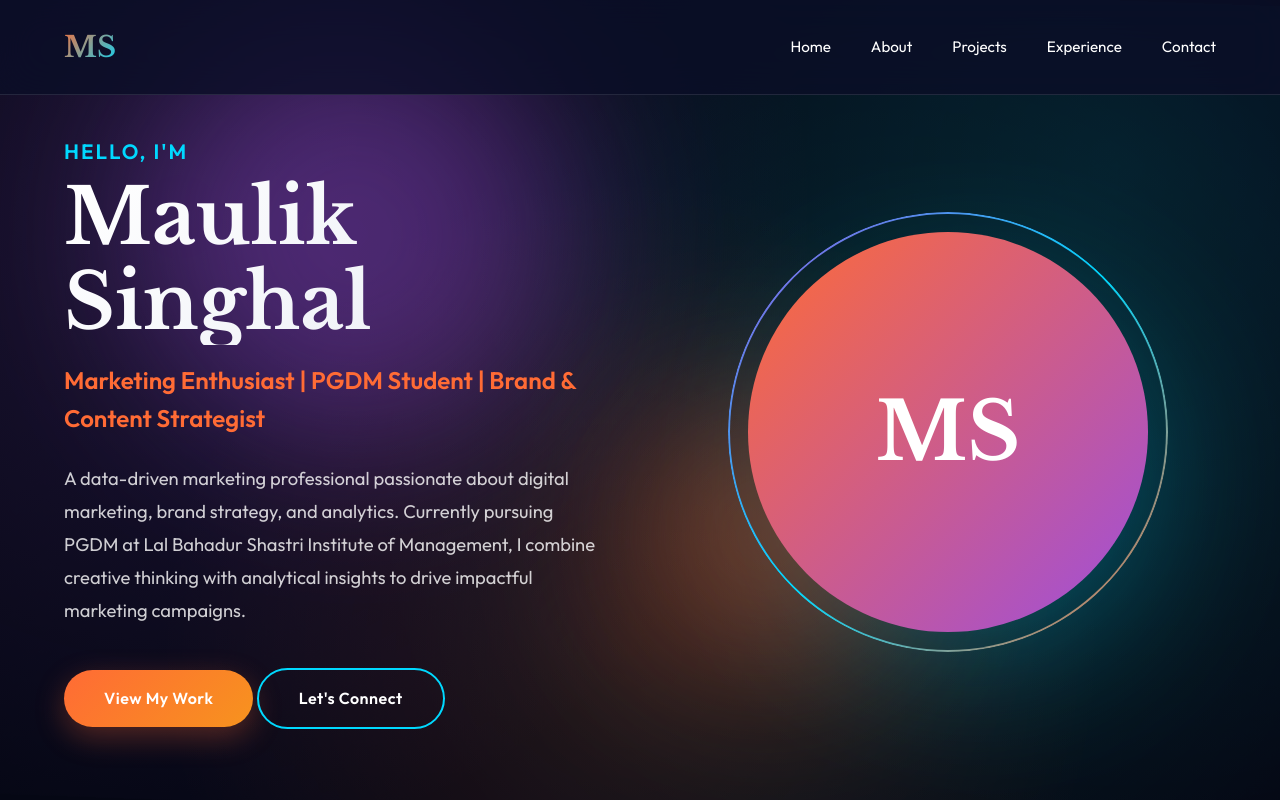
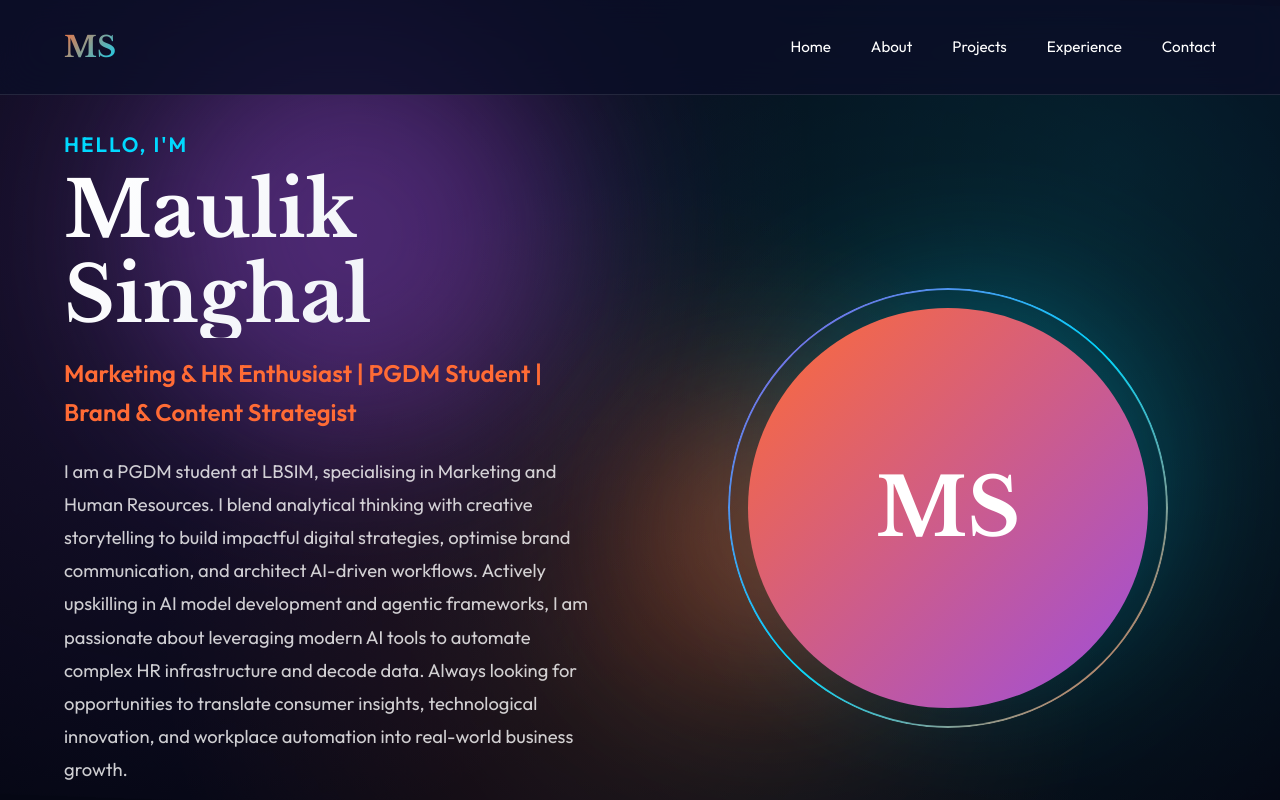
Before and after one commit to LordMaulik/Portfolio, a plain HTML site: page index.html in a window 1280 px wide. Shown: the top 800 px of the page. Drawn offline with nearby package versions, Linux system fonts and the light colour scheme.

Commit message:
Update index.html

```diff
--- a/index.html
+++ b/index.html
@@ -32,8 +32,8 @@
                 <div class="hero-text">
                     <h2>Hello, I'm</h2>
                     <h1>Maulik Singhal</h1>
-                    <h3>Marketing Enthusiast | PGDM Student | Brand & Content Strategist</h3>
-                    <p>A data-driven marketing professional passionate about digital marketing, brand strategy, and analytics. Currently pursuing PGDM at Lal Bahadur Shastri Institute of Management, I combine creative thinking with analytical insights to drive impactful marketing campaigns.</p>
+                    <h3>Marketing & HR Enthusiast | PGDM Student | Brand & Content Strategist</h3>
+                    <p>I am a PGDM student at LBSIM, specialising in Marketing and Human Resources. I blend analytical thinking with creative storytelling to build impactful digital strategies, optimise brand communication, and architect AI-driven workflows. Actively upskilling in AI model development and agentic frameworks, I am passionate about leveraging modern AI tools to automate complex HR infrastructure and decode data. Always looking for opportunities to translate consumer insights, technological innovation, and workplace automation into real-world business growth.</p>
                     <div class="cta-buttons">
                         <a href="#projects" class="btn btn-primary">View My Work</a>
                         <a href="#contact" class="btn btn-secondary">Let's Connect</a>
```
